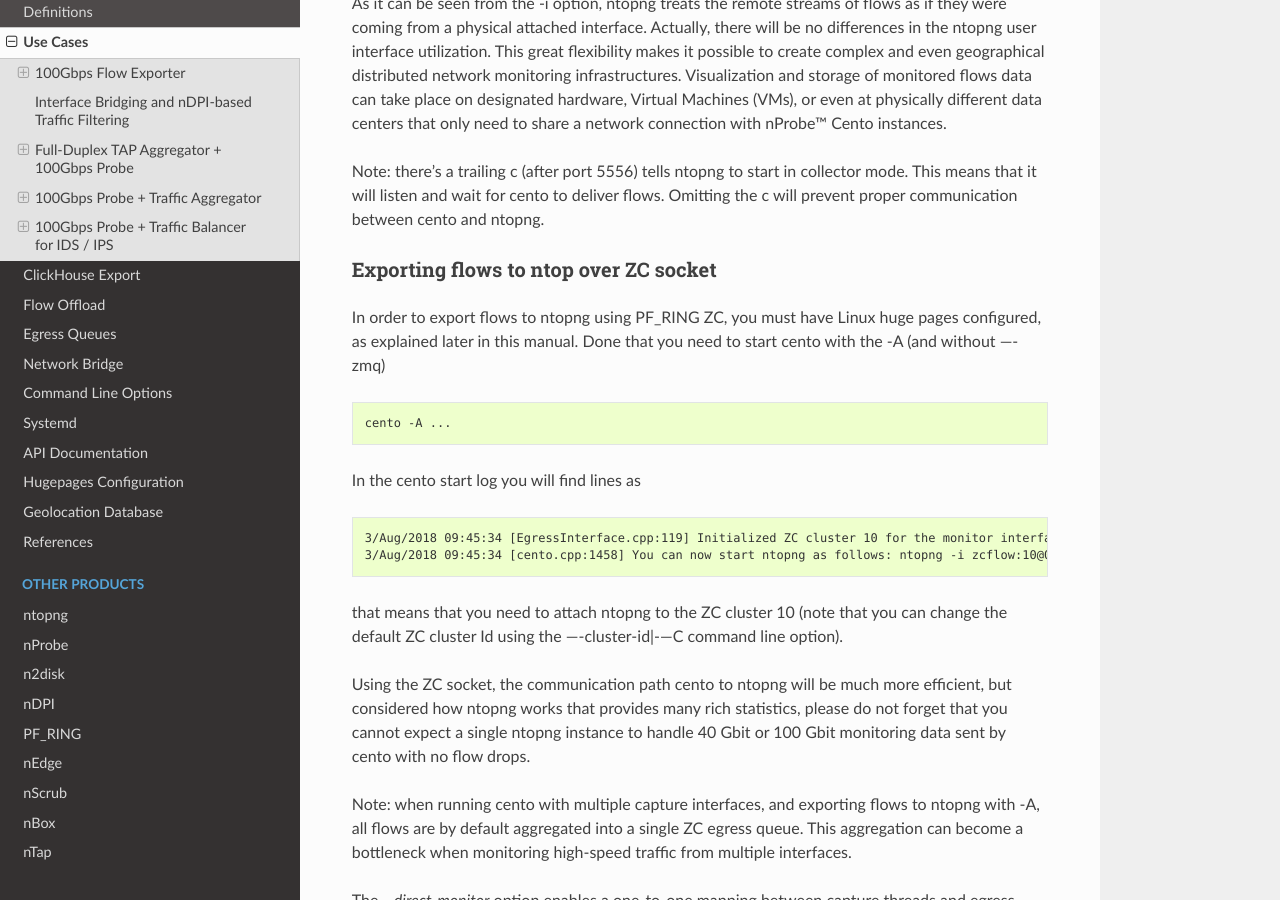
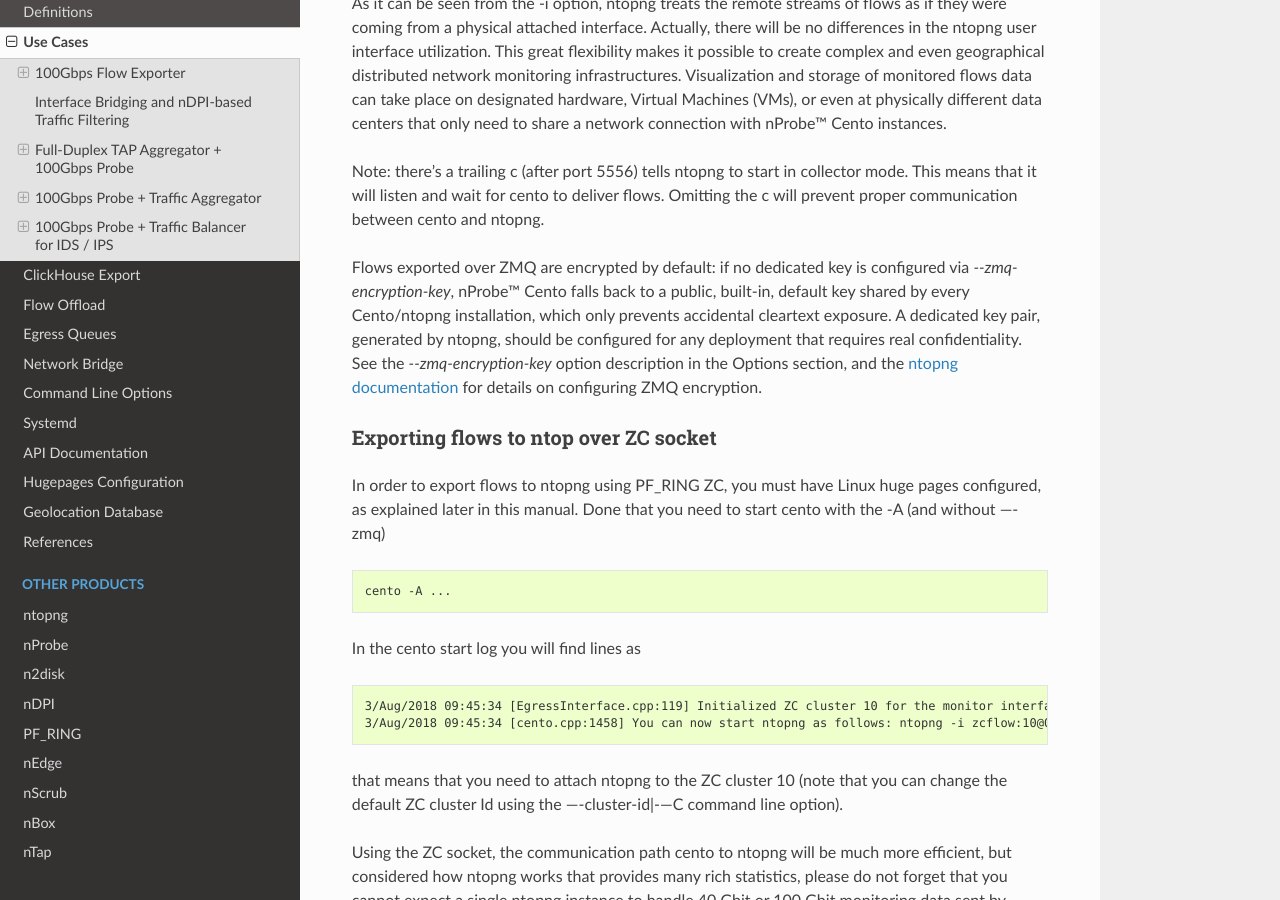
Before and after one commit to ntop/cento, a Sphinx documentation site: the page built from doc/usecases.rst, in a window 1280 px wide and 900 px high, scrolled down 3562 px. Built offline with Sphinx 7.4.7 and the Read the Docs theme 3.1.0, drawn with Linux system fonts in a browser that asks for light colours.

Commit message:
Update doc

```diff
--- a/doc/usecases.rst
+++ b/doc/usecases.rst
@@ -101,6 +101,8 @@
 As it can be seen from the -i option, ntopng treats the remote streams of flows as if they were coming from a physical attached interface. Actually, there will be no differences in the ntopng user interface utilization. This great flexibility makes it possible to create complex and even geographical distributed network monitoring infrastructures. Visualization and storage of monitored flows data can take place on designated hardware, Virtual Machines (VMs), or even at physically different data  centers that only need to share a network connection with nProbe™ Cento instances.
 
 Note: there’s a trailing c (after port 5556) tells ntopng to start in collector mode. This means that it will listen and wait for cento to deliver flows. Omitting the c will prevent proper communication between cento and ntopng.
+
+Flows exported over ZMQ are encrypted by default: if no dedicated key is configured via *--zmq-encryption-key*, nProbe™ Cento falls back to a public, built-in, default key shared by every Cento/ntopng installation, which only prevents accidental cleartext exposure. A dedicated key pair, generated by ntopng, should be configured for any deployment that requires real confidentiality. See the *--zmq-encryption-key* option description in the Options section, and the `ntopng documentation <https://www.ntop.org/guides/ntopng/using_with_other_tools/cento.html>`_ for details on configuring ZMQ encryption.
 
 Exporting flows to ntop over ZC socket
 ~~~~~~~~~~~~~~~~~~~~~~~~~~~~~~~~~~~~~~
```
